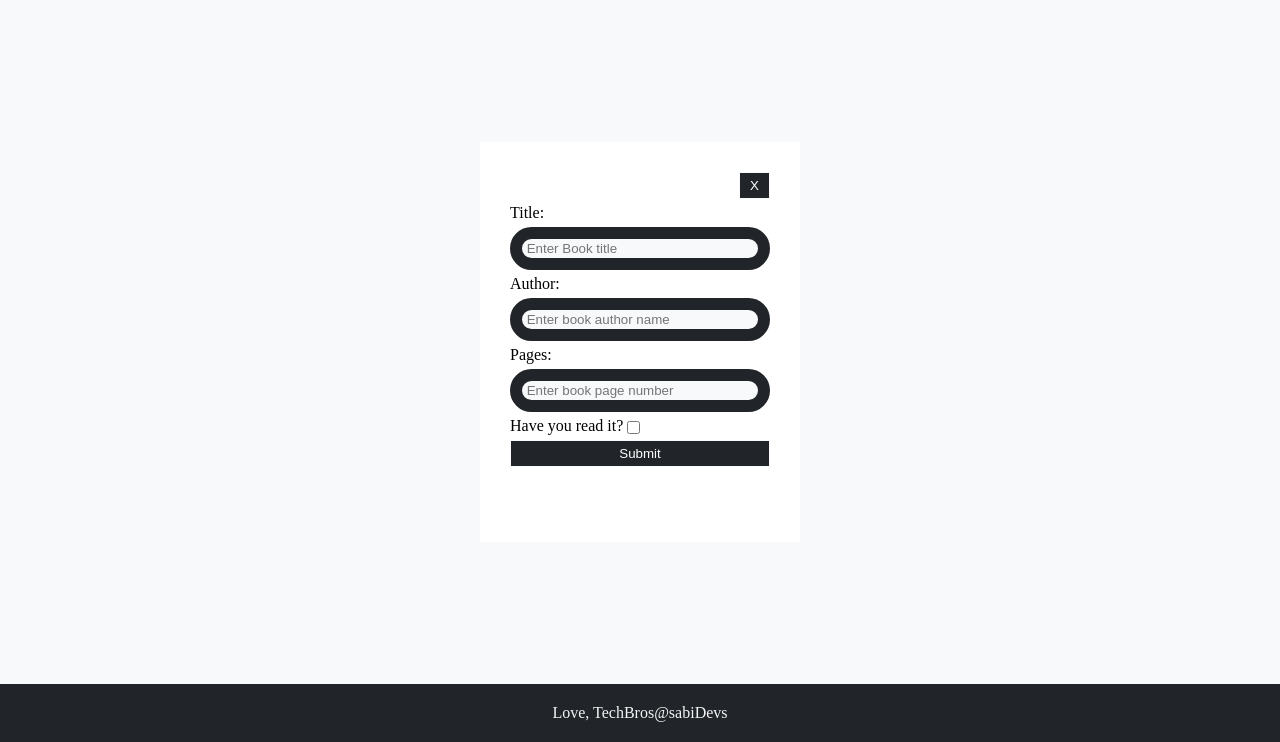
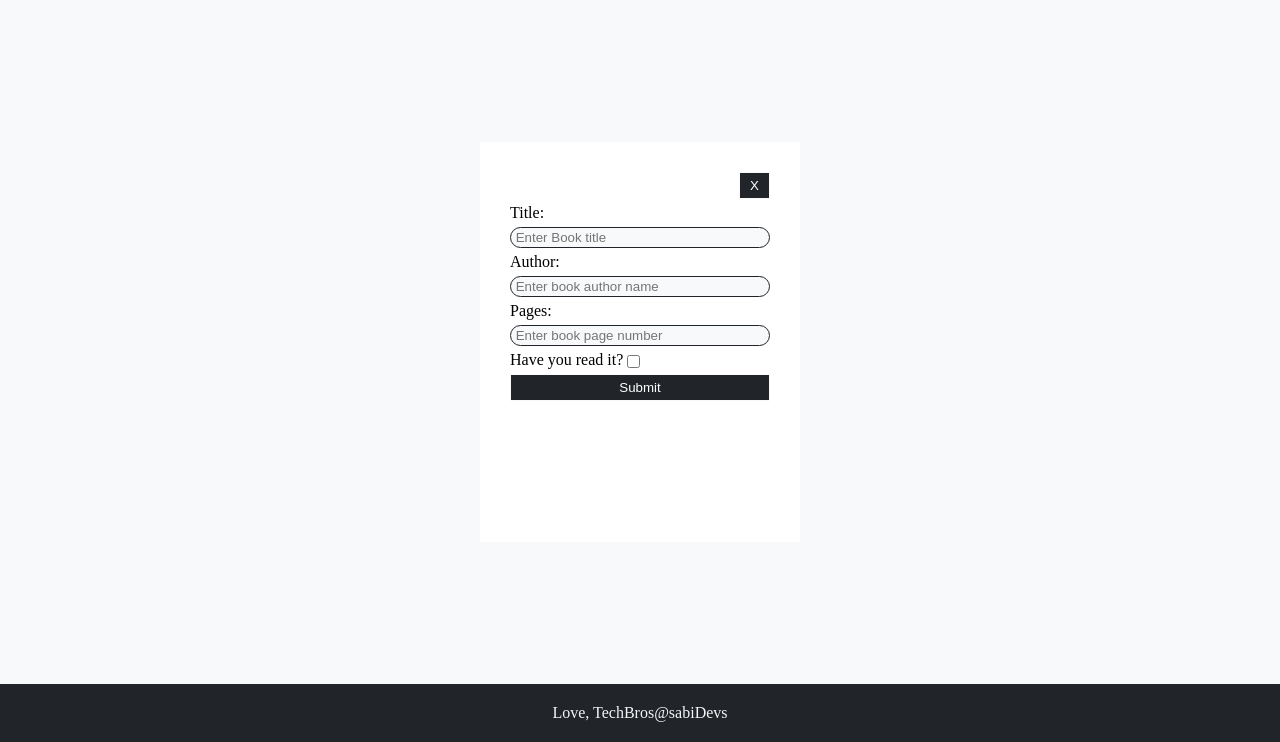
Before and after one commit to Maroprosper/Library, a plain HTML site: page index.html in a window 1280 px wide. Both pictures are taken after a click on the button "Add book". Shown: the part 58-800 px from the top of the page. Drawn offline with Linux system fonts and the light colour scheme.

Commit message:
adjusted input borders

```diff
--- a/style.css
+++ b/style.css
@@ -84,8 +84,8 @@ input, label{
 }
 input{
     background-color: #f8f9fa;
-    border: 1vw solid #212529;
-    border-radius: 2vw;
+    border: 1px solid #212529;
+    border-radius: 3vw;
     padding: 2px 1px;
 }
 @media screen and (min-width: 480px) {
```
